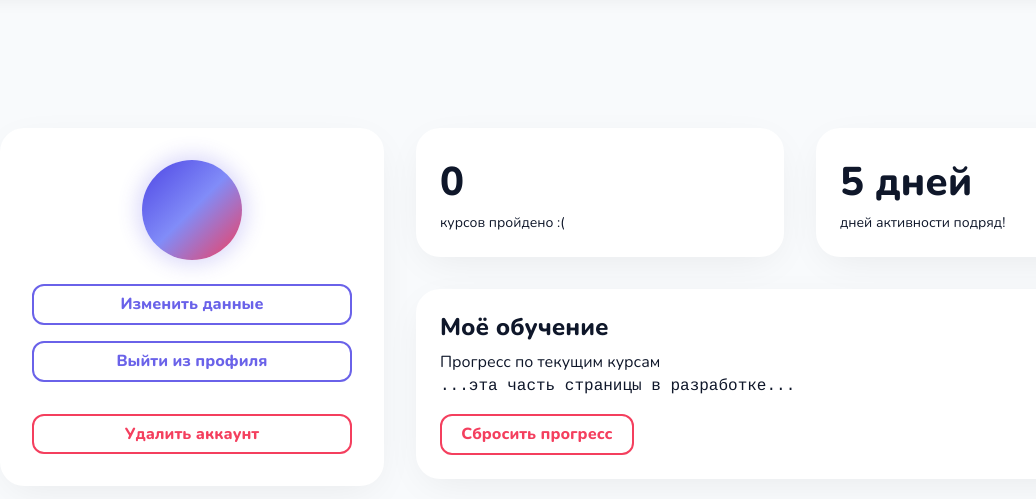
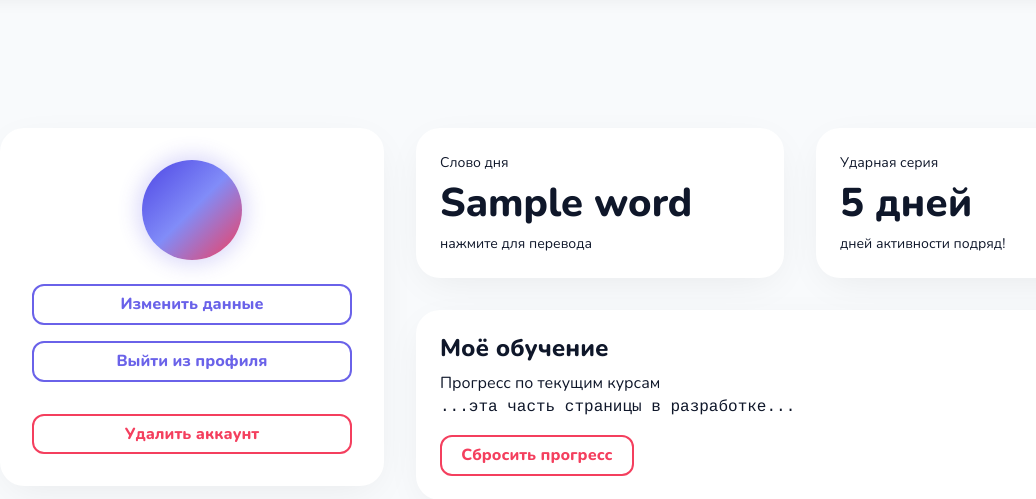
Before and after one commit to XRoyalPTX/buryadtextbook, a Django app: template users/templates/users/profile.html in a window 1280 px wide. Shown: the part 71-570 px from the top of the page, without its empty margins (40-1076 px from the left). Run offline with Django 5.2, Linux system fonts and the light colour scheme; the template is opened without the code that fills it: most values are stand-ins (such as "Sample title", 1, 10 or a date in 2020); some libraries are stand-ins or nearby versions.

```diff
--- a/buryadtextbook/settings.py
+++ b/buryadtextbook/settings.py
@@ -10,6 +10,11 @@ For the full list of settings and their values, see
 https://docs.djangoproject.com/en/6.0/ref/settings/
 """
 from pathlib import Path
+from dotenv import load_dotenv
+import os
+
+load_dotenv()
+SECRET_KEY = os.getenv('SECRET_KEY')
 
 # Build paths inside the project like this: BASE_DIR / 'subdir'.
 BASE_DIR = Path(__file__).resolve().parent.parent
--- a/users/templates/users/profile.html
+++ b/users/templates/users/profile.html
@@ -42,12 +42,14 @@
                 <div class="row gx-0 justify-content-between">
                     <div class="col-6">
                         <div class="profile-progress-info-courses">
-                            <span class="progress-count">0</span>
-                            <span>курсов пройдено :(</span>
+                            <span>Слово дня</span>
+                            <span class="progress-count">{{ word }}</span>
+                            <span>нажмите для перевода</span>
                         </div>
                     </div>
                     <div class="col-6">
                         <div class="profile-progress-info-lessons">
+                            <span>Ударная серия</span>
                             <span class="progress-count">5 дней</span>
                             <span>дней активности подряд!</span>
                         </div>
--- a/users/views.py
+++ b/users/views.py
@@ -60,4 +60,5 @@ def delete_user(request):
 
 @login_required
 def profile(request):
+
     return render(request, "users/profile.html", context=None)
```
Also changed, not shown: db.sqlite3 (deleted), 1 other file.
